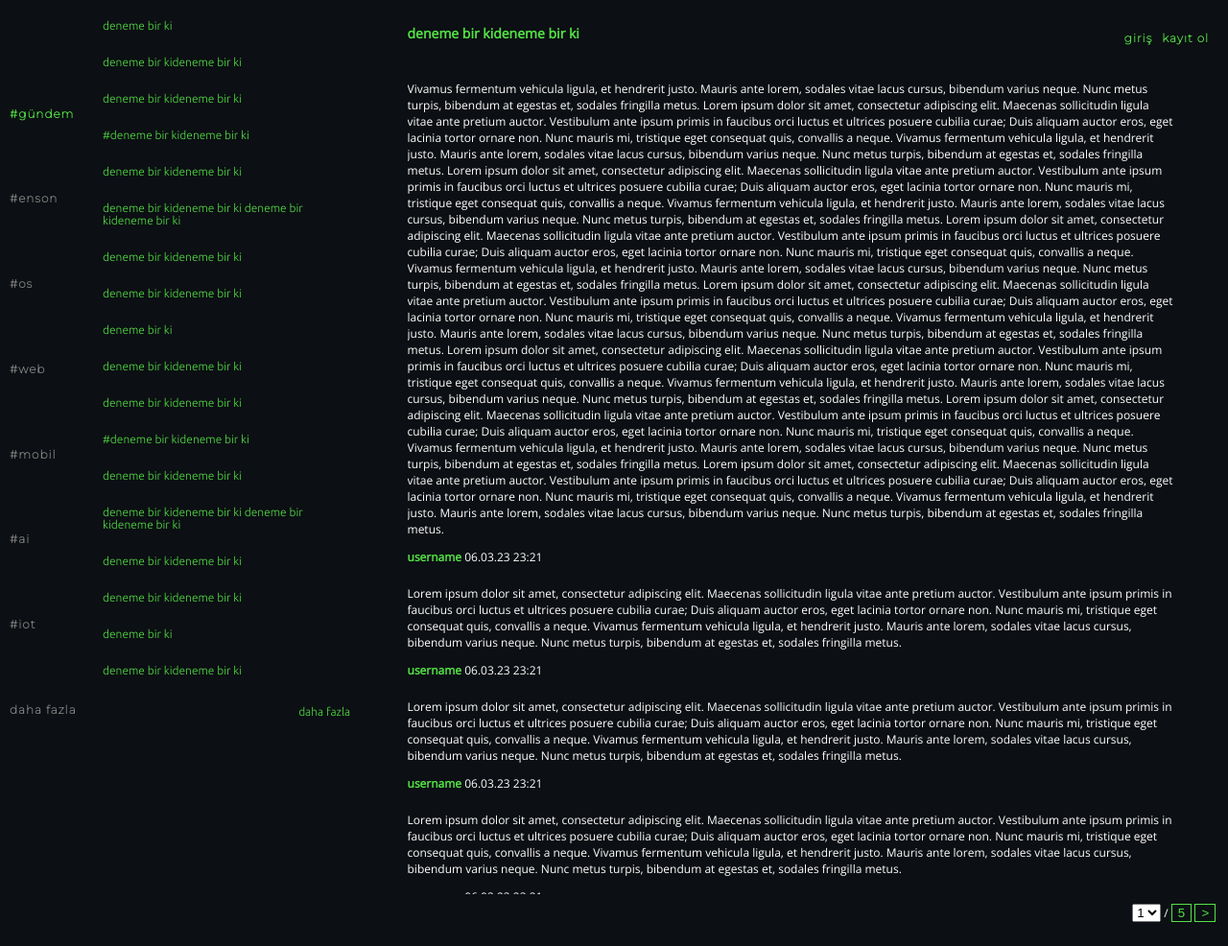
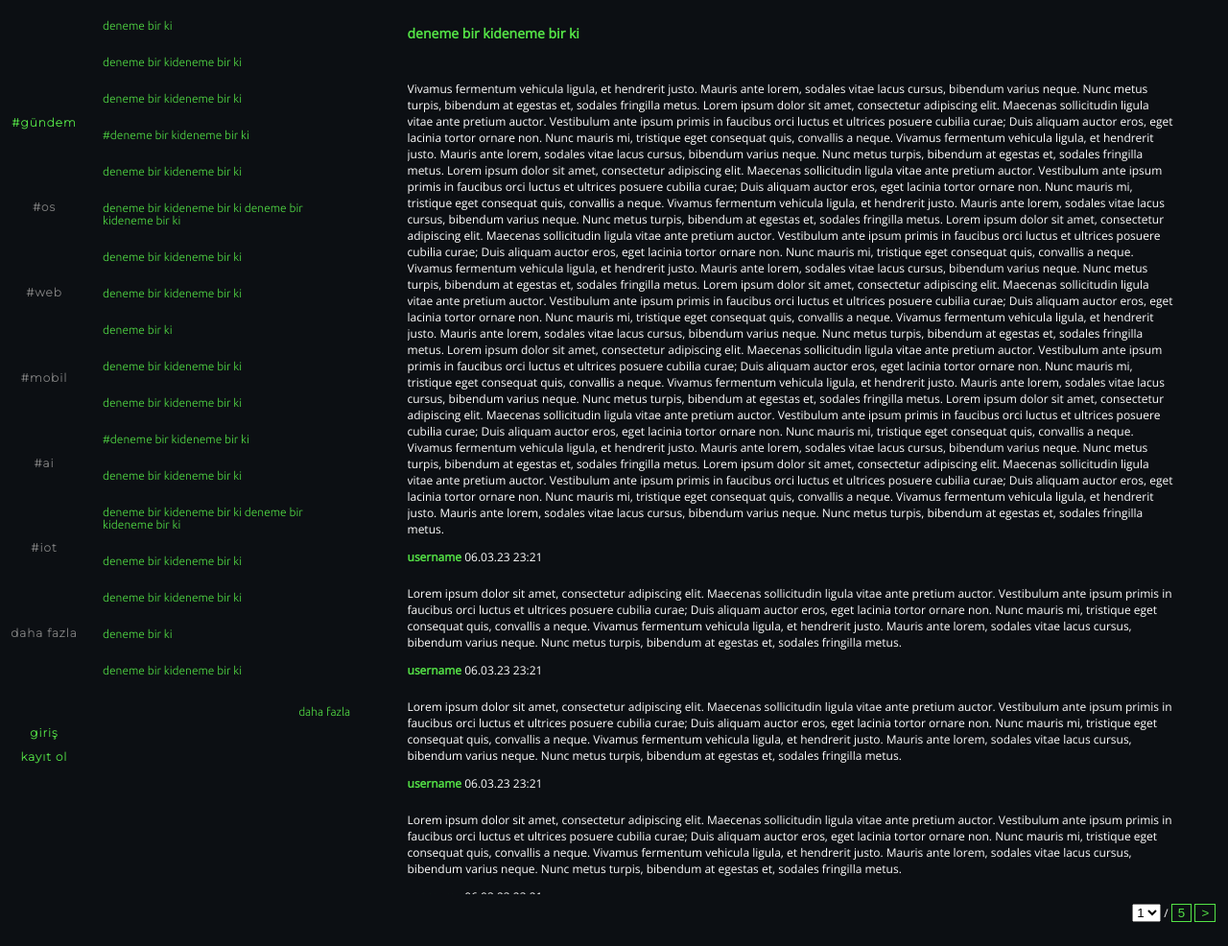
Before and after one commit to betulgundogdu/ceng-dictionary, a PHP site: page / in a window 1280 px wide. Shown: the whole page at 96% size. Run offline with PHP 8.4, Linux system fonts and the light colour scheme.

Commit message:
changed position of login/signup

```diff
--- a/components/left-section.php
+++ b/components/left-section.php
@@ -2,13 +2,16 @@
     <div class="left wrapper">
         <ul class="categories">
             <li class="item active"><a href="category.html"> #gündem </a></li>
-            <li class="item"><a href="category.html"> #enson </a></li>
             <li class="item"><a href="category.html"> #os </a></li>
             <li class="item"><a href="category.html"> #web </a></li>
             <li class="item"><a href="category.html"> #mobil </a></li>
             <li class="item"><a href="category.html"> #ai </a></li>
             <li class="item"><a href="category.html"> #iot </a></li>
             <li class="item"><a href="category.html"> daha fazla </a></li>
+            <div class="settings">
+                <a href="login.php" class="item"> giriş</a>
+                <a href="signup.php" class="item"> kayıt ol</a>
+            </div>
         </ul>
         <ul class="subjects">
             <li class="item"><a href="entry.php"> deneme bir ki </a></li>
@@ -30,5 +33,6 @@
             <li class="item"><a href="entry.php"> deneme bir ki </a></li>
             <li class="item"><a href="entry.php"> deneme bir kideneme bir ki </a></li>
             <li class="item more"><a href="#"> daha fazla  </a></li>
+        </ul>
     </div>
 </div>
--- a/css/main.css
+++ b/css/main.css
@@ -73,14 +73,12 @@
 }
 
 .settings {
-    position: absolute;
-    width:10%;
-    right: 0%;
+    width:100%;
     height:8%;
     display: flex;
     align-items: center;
+    flex-direction:column;
     justify-content: center;
-    z-index:999;
     font-weight: bold;
 }
 
@@ -93,6 +91,7 @@
     justify-content: center;
     align-items: center;
     font-weight: bold;
+    text-align:center;
     /* border-right: 1px solid var(--dark-blue); */
 }
 
--- a/index.php
+++ b/index.php
@@ -7,10 +7,6 @@
 </head>
 <body>
     <div class="main">
-        <div class="settings">
-            <a href="login.php" class="item"> giriş</a>
-            <a href="signup.php" class="item"> kayıt ol</a>
-        </div>
         <div class="content">
             <?php
                 include('components/left-section.php');
```
